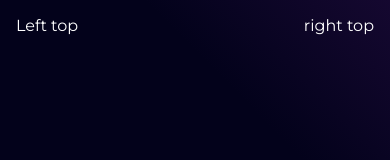
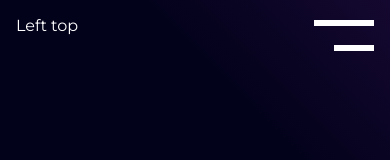
Before and after one commit to steveanthony999/portfolio, a React (Vite) app: page / in a window 390 px wide. Shown: the top 160 px of the page. Built offline with nearby package versions, Linux system fonts and the light colour scheme.

Commit message:
Set up nav hamburger icon and animation

```diff
--- a/src/App.css
+++ b/src/App.css
@@ -159,3 +159,50 @@
 .container .right .right-bottom h4 {
   font-weight: 200;
 }
+
+.btn3 {
+  width: 60px;
+  height: 60px;
+  top: 100px;
+  left: 240px;
+  transition-duration: 0.5s;
+}
+.btn3 .icon {
+  transition-duration: 0.5s;
+  position: absolute;
+  height: 0px;
+  width: 60px;
+  top: 30px;
+  background-color: #fff;
+}
+.btn3 .icon:before {
+  transition-duration: 0.5s;
+  position: absolute;
+  width: 60px;
+  height: 6px;
+  background-color: #fff;
+  content: '';
+  top: -10px;
+}
+.btn3 .icon:after {
+  transition-duration: 0.5s;
+  position: absolute;
+  width: 40px;
+  height: 6px;
+  background-color: #fff;
+  content: '';
+  top: 15px;
+  right: 0;
+}
+.btn3.open .icon {
+  transition-duration: 0.5s;
+}
+.btn3.open .icon:before {
+  transform: rotateZ(135deg) scaleX(0.75) translate(13px, -13px);
+}
+.btn3.open .icon:after {
+  transform: rotateZ(-135deg) scaleX(1.13) translate(11px, 0);
+}
+.btn3:hover {
+  cursor: pointer;
+}
--- a/src/App.jsx
+++ b/src/App.jsx
@@ -1,6 +1,9 @@
+import { useState } from 'react';
 import './App.css';
 
 function App() {
+  const [isMenuOpen, setIsMenuOpen] = useState(false);
+
   return (
     <>
       <div className='svg-background'>
@@ -333,7 +336,15 @@ function App() {
             <div className='left-bottom'>left bottom</div>
           </div>
           <div className='right'>
-            <div className='right-top'>right top</div>
+            <div className='right-top'>
+              <div
+                id='menu'
+                className={`btn3 ${isMenuOpen && 'open'}`}
+                onClick={() => setIsMenuOpen((prev) => !prev)}
+              >
+                <div className='icon'></div>
+              </div>
+            </div>
             <div className='right-bottom'>
               <h1>
                 Steven <br /> Woodward
```
